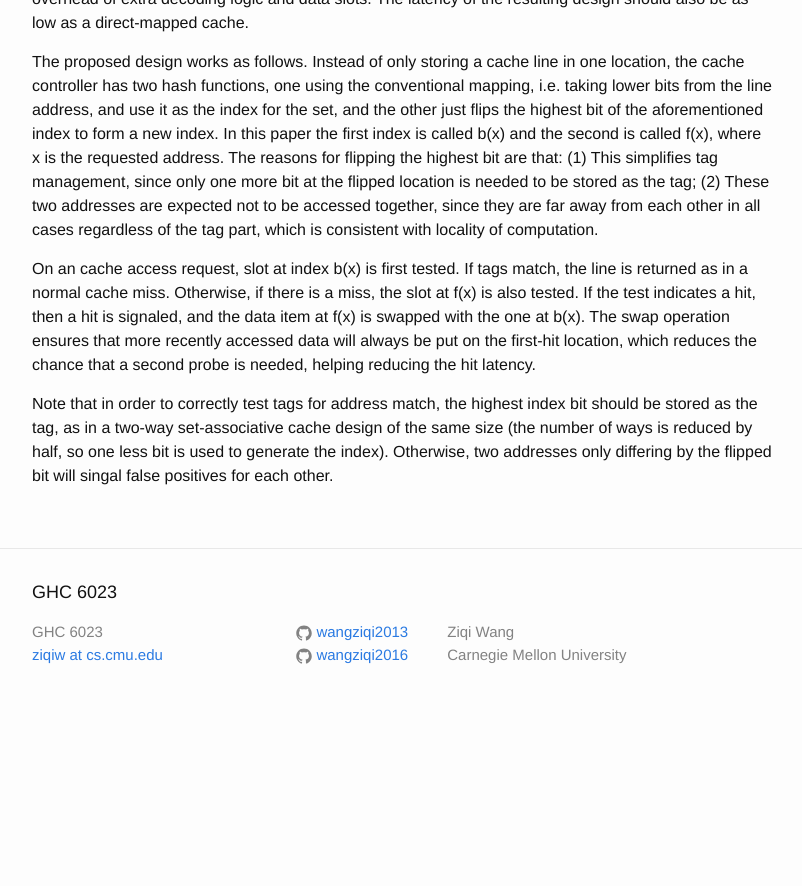
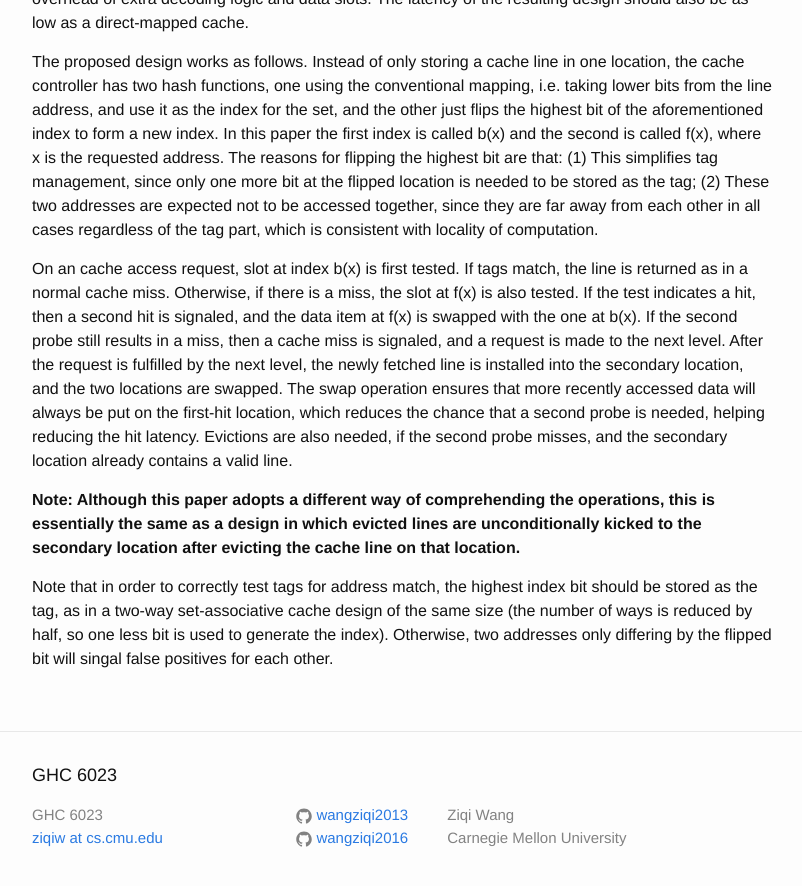
Before and after one commit to wangziqi2013/wangziqi2013.github.io, a Jekyll site: the page built from _posts/2020-05-30-column-associative-cache.markdown, in a window 1280 px wide and 900 px high, scrolled down 889 px. Shown: the top 886 px of the window, without its empty margins (238-1040 px from the left). Built offline with Jekyll 4.4.1, drawn with Linux system fonts in a browser that asks for light colours; before the commit the page ends 1615 px from its top, so only the background shows below that.

Commit message:
Adding note

```diff
--- a/_posts/2020-05-30-column-associative-cache.markdown
+++ b/_posts/2020-05-30-column-associative-cache.markdown
@@ -39,9 +39,17 @@ locality of computation.
 
 On an cache access request, slot at index b(x) is first tested. If tags match, the line is returned as in a normal
 cache miss. Otherwise, if there is a miss, the slot at f(x) is also tested. If the test indicates a hit, then a
-hit is signaled, and the data item at f(x) is swapped with the one at b(x). The swap operation ensures that
-more recently accessed data will always be put on the first-hit location, which reduces the chance that a
-second probe is needed, helping reducing the hit latency.
+second hit is signaled, and the data item at f(x) is swapped with the one at b(x).
+If the second probe still results in a miss, then a cache miss is signaled, and a request is made to the next level.
+After the request is fulfilled by the next level, the newly fetched line is installed into the secondary location,
+and the two locations are swapped.
+The swap operation ensures that more recently accessed data will always be put on the first-hit location, which reduces
+the chance that a second probe is needed, helping reducing the hit latency.
+Evictions are also needed, if the second probe misses, and the secondary location already contains a valid line.
+
+**Note: Although this paper adopts a different way of comprehending the operations, this is essentially the same
+as a design in which evicted lines are unconditionally kicked to the secondary location after evicting the cache
+line on that location.**
 
 Note that in order to correctly test tags for address match, the highest index bit should be stored as the tag,
 as in a two-way set-associative cache design of the same size (the number of ways is reduced by half, so one less bit
```
